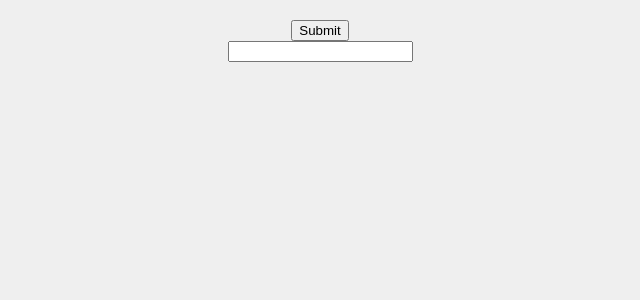
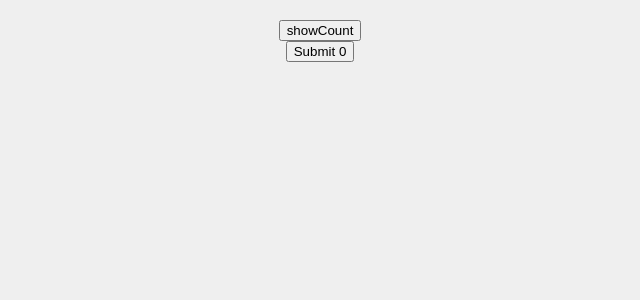
Before and after one commit to MrGreen0000/rendu-conditionnel, a React (Create React App) app: page / in a window 1280 px wide. Shown: the top 300 px of the page, without its empty margins (320-960 px from the left). Built offline with nearby package versions, Linux system fonts and the light colour scheme.

Commit message:
useState

```diff
--- a/src/App.js
+++ b/src/App.js
@@ -1,33 +1,21 @@
+import { useState } from "react";
+
 export default function App() {
-  function handleClick(e) {
-    e.stopPropagation();
-    e.preventDefault();
-    console.log("click ! : ", e);
-  }
+  console.log("render");
 
-  function handleInput(e) {
-    console.log("input : ", e);
-  }
-  function handleFocus(e) {
-    console.log("focus : ", e);
-  }
+  const [count, setCount] = useState(0);
+  const [showCount, setShowCount] = useState(true);
 
-  function handleClickDiv(e) {
-    console.log("div click: ", e);
+  function handleClick() {
+    setCount(count + 1);
   }
 
   return (
-    <div
-      onClick={handleClickDiv}
-      className="d-flex flex-column justify-content-center align-items-center p-20"
-    >
-      <form>
-        <button onClick={handleClick} className="mb-30">
-          Submit
-        </button>
-      </form>
-
-      <input onFocus={handleFocus} type="text" onInput={handleInput}></input>
+    <div className="d-flex flex-column justify-content-center align-items-center p-20">
+      <button onClick={() => setShowCount(!showCount)}>showCount</button>
+      <button onClick={handleClick} className="mb-20">
+        Submit {showCount && <span>{count}</span>}
+      </button>
     </div>
   );
 }
```
Also changed, not shown: src/Button.js (+8 -2 lines).
